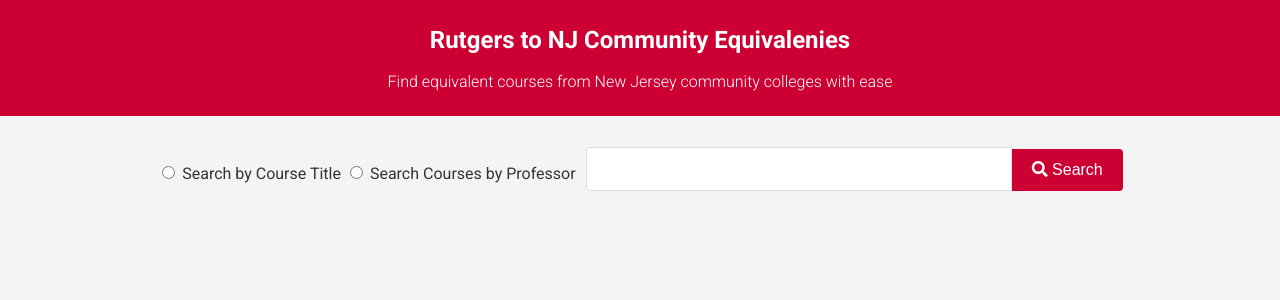
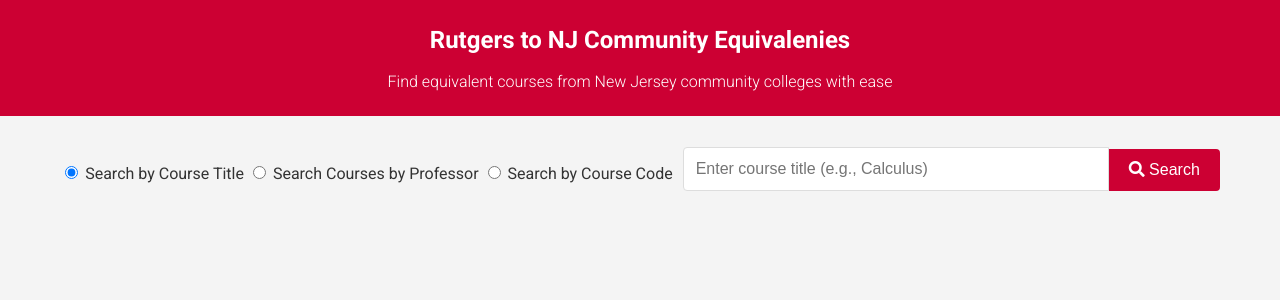
Before and after one commit to ivan5355/RUCourseFinder, a Python web app: template templates/main.html in a window 1280 px wide. Shown: the top 300 px of the page. Run offline with Jinja, Linux system fonts and the light colour scheme; the template is opened without the code that fills it, so the values that code supplies are empty.

Commit message:
added search courses by last 3 digits of course code

```diff
--- a/templates/main.html
+++ b/templates/main.html
@@ -162,15 +162,18 @@
             <div class="form-group">
                 <div class="toggle-container">
                     <label for="toggle-course-title">
-                        <input type="radio" name="search-option" id="toggle-course-title" class="toggle-radio"> Search by Course Title
+                        <input type="radio" name="search-option" id="toggle-course-title" class="toggle-radio" checked> Search by Course Title
                     </label>
                     <label for="toggle-professor">
                         <input type="radio" name="search-option" id="toggle-professor" class="toggle-radio"> Search Courses by Professor
                     </label>
+                    <label for="toggle-course-code">
+                        <input type="radio" name="search-option" id="toggle-course-code" class="toggle-radio"> Search by Course Code
+                    </label>
                 </div>
             </div>
             <div class="form-group">
-                <input type="text" id="search-bar"  />
+                <input type="text" id="search-bar" placeholder="Enter course title (e.g., Calculus)" />
             </div>
             <div class="form-group">
                 <button type="submit" id="search-button">
@@ -190,9 +193,10 @@
 
 
     <script>
-        let currentSearchType = 'title'; // Default search type
 
-        // Add event listeners for radio buttons
+        let currentSearchType = 'title';
+
+        // Event listeners for radio buttons
         document.getElementById('toggle-course-title').addEventListener('change', function() {
             currentSearchType = 'title';
             document.getElementById('search-bar').placeholder = "Enter course title (e.g., Calculus)";
@@ -201,6 +205,11 @@
         document.getElementById('toggle-professor').addEventListener('change', function() {
             currentSearchType = 'professor';
             document.getElementById('search-bar').placeholder = "Enter professor name (e.g., Smith)";
+        });
+
+        document.getElementById('toggle-course-code').addEventListener('change', function() {
+            currentSearchType = 'code';
+            document.getElementById('search-bar').placeholder = "Enter last 3 digits of course code (e.g., 101)";
         });
 
         // Get user's location when the page loads
@@ -272,17 +281,6 @@
         resultsContainer.innerHTML = '';
     }
 
-    // Save the courses to the cache
-    function saveCourses(searchTerm, courses) {
-        localStorage.setItem(searchTerm, JSON.stringify(courses));
-    }
-
-    // Get the courses from the cache
-    function getCachedCourses(searchTerm) {
-        const cachedData = localStorage.getItem(searchTerm);
-        return cachedData ? JSON.parse(cachedData) : null;
-    }
-
     //search by title
     function search() {
         var searchTerm = document.getElementById('search-bar').value;
@@ -294,7 +292,20 @@
         resultsContainer.innerHTML = '';
 
         // Determine which endpoint to use based on search type
-        const endpoint = currentSearchType === 'title' ? '/search_by_title' : '/search_by_professor';
+        let endpoint;
+        switch(currentSearchType) {
+            case 'title':
+                endpoint = '/search_by_title';
+                break;
+            case 'professor':
+                endpoint = '/search_by_professor';
+                break;
+            case 'code':
+                endpoint = '/search_by_code';
+                break;
+            default:
+                endpoint = '/search_by_title';
+        }
 
         fetch(endpoint, {
             method: "POST",
@@ -305,7 +316,7 @@
         })
         .then(response => response.json())
         .then(data => {
-            if (currentSearchType === 'title') {
+            if (currentSearchType === 'title' || currentSearchType === 'code') {
                 displayCourses(data.courses || []);
             } else {
                 displayProfessorResults(data.results || []);
@@ -347,7 +358,6 @@
                     coursesContainer.appendChild(professorsElement);
                 }
 
-
                 var prereqElement = document.createElement('p');
 
                 // Remove <em> and </em> tags from the prerequisites string
@@ -355,7 +365,6 @@
 
                 prereqElement.textContent = 'Prerequisites: ' + cleanedPrerequisites;
                 coursesContainer.appendChild(prereqElement);
-
 
                 // Display the equivalencies
                 if (course.equivalencies && course.equivalencies.length > 0) {
@@ -367,6 +376,7 @@
                             equivalencyElement.textContent += ', ';
                         }
                     });
+
                     coursesContainer.appendChild(equivalencyElement);
                 } else {
                     var noEquivElement = document.createElement('p');
@@ -377,6 +387,7 @@
                 var separatorElement = document.createElement('hr');
                 coursesContainer.appendChild(separatorElement);
             });
+
         } else {
             var messageElement = document.createElement('p');
             messageElement.textContent = 'No search results found.';
@@ -384,13 +395,14 @@
         }
     }
 
-    // Add new function to display professor search results
+    // displays courses taught by professor
     function displayProfessorResults(results) {
         var coursesContainer = document.getElementById('search-results');
         coursesContainer.innerHTML = '';
 
         if (results.length > 0) {
             results.forEach(function(result) {
+
                 var professorDiv = document.createElement('div');
                 professorDiv.className = 'course';
 
@@ -399,6 +411,7 @@
                 professorDiv.appendChild(professorName);
 
                 var coursesList = document.createElement('div');
+
                 result.courses.forEach(function(course) {
                     var courseInfo = document.createElement('p');
                     courseInfo.textContent = `${course.courseString} - ${course.title}`;
@@ -408,6 +421,8 @@
                 professorDiv.appendChild(coursesList);
                 coursesContainer.appendChild(professorDiv);
             });
+
+        //if no results are found
         } else {
             var messageElement = document.createElement('p');
             messageElement.className = 'no-results';
```
Also changed, not shown: app.py (+70 -8 lines).
